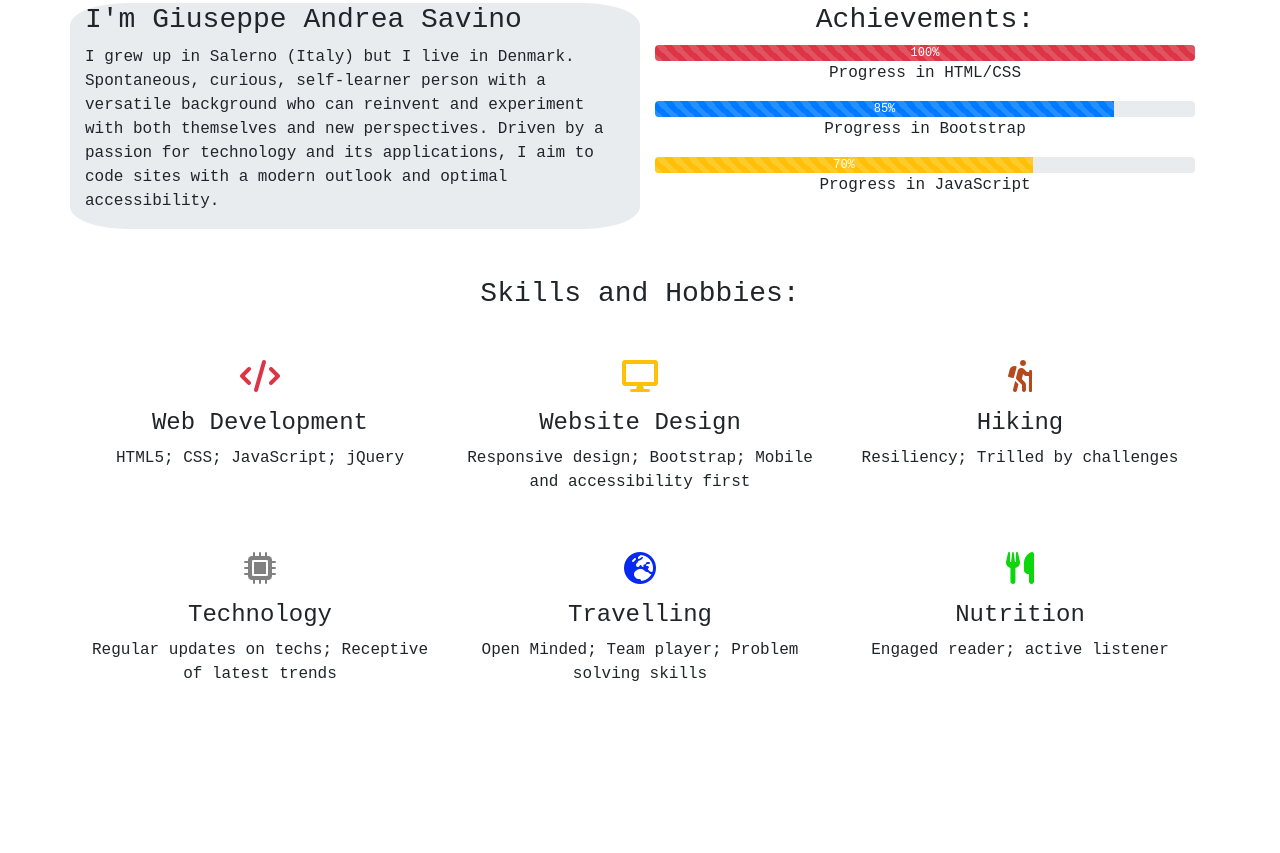
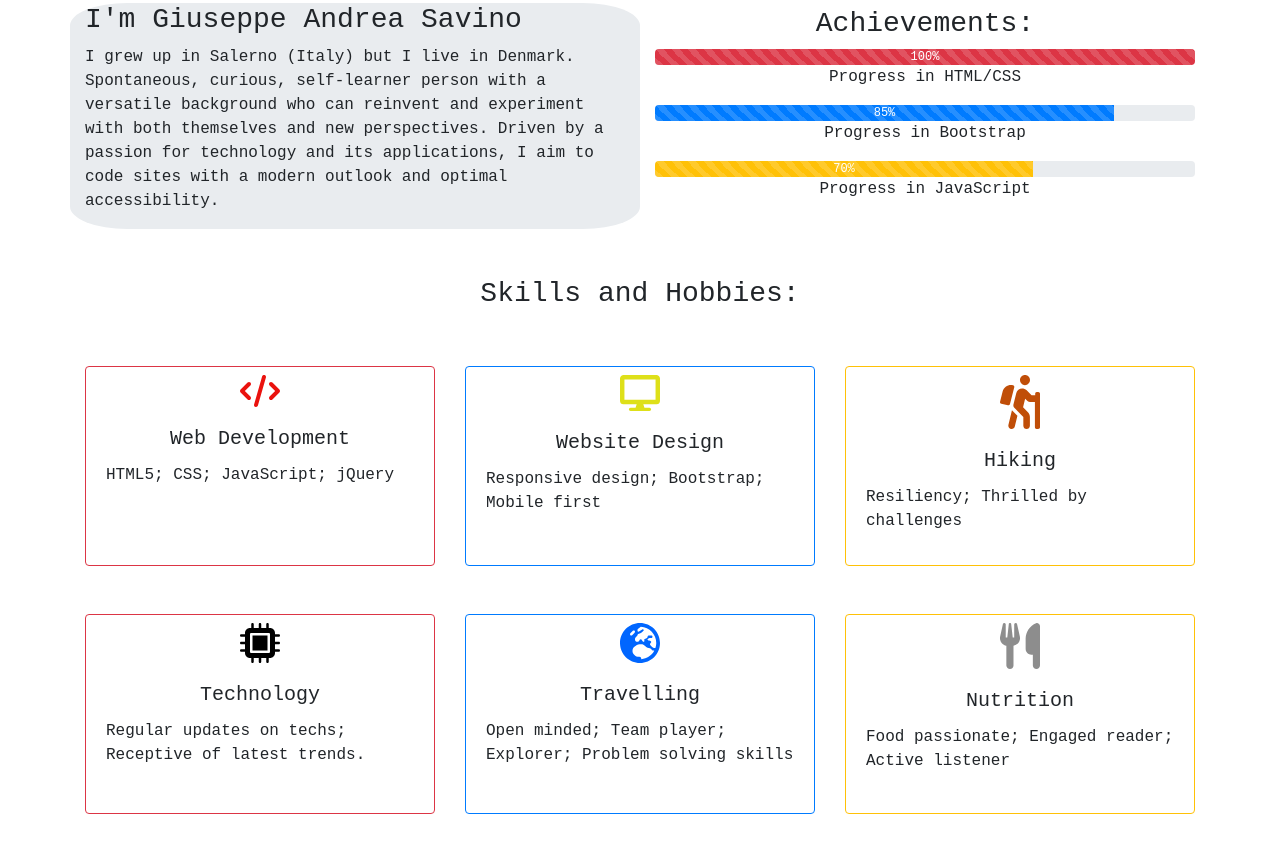
Before and after one commit to Zipep/Portfolio-2, a website: page index.html in a window 1280 px wide. Shown: the part 485-1338 px from the top of the page. Drawn offline with nearby package versions, Linux system fonts and the light colour scheme.

Commit message:
Third row

```diff
--- a/css/style.css
+++ b/css/style.css
@@ -42,8 +42,29 @@ body{
 	text-align: center;
 }
 
+/*.skills{
+	border-top: 2px dashed black;
+	border-bottom: 2px dashed black;
+	padding-top: 15px;
+}*/
 .skills i {
 	margin-bottom: 1em;
+}
+
+#webdev{
+	filter: invert(23%) sepia(50%) saturate(7357%) hue-rotate(351deg) brightness(88%) contrast(110%);
+}
+#website{
+	filter: invert(73%) sepia(72%) saturate(449%) hue-rotate(13deg) brightness(96%) contrast(116%);
+}
+#hiking{
+	filter: invert(33%) sepia(71%) saturate(5507%) hue-rotate(24deg) brightness(97%) contrast(94%);
+}
+#nutrition{
+	filter: invert(49%) sepia(96%) saturate(0%) hue-rotate(237deg) brightness(94%) contrast(92%);
+}
+#travel{
+	filter: invert(23%) sepia(69%) saturate(3745%) hue-rotate(212deg) brightness(103%) contrast(108%);
 }
 
 footer{
--- a/index.html
+++ b/index.html
@@ -45,7 +45,7 @@
             <div class="row picture col-12 col-sm-8">
 
             </div>
-            <div class="row col-12 col-sm-8 mt-1 mx-auto">
+            <div class="row col-12 col-sm-8 mt-3 mx-auto">
               <h1>Hello!</h1>
 
           </div>
@@ -63,7 +63,7 @@
              modern outlook and optimal accessibility.
             </p>
           </div>
-          <div class="col col-12 col-sm-6">
+          <div class="col col-12 col-sm-6 mt-1">
             <section class="achievements">
               <h3 id="over">Achievements:</h3>
 
@@ -92,45 +92,68 @@
         </div>
 
         <div class="row text-center">
-          <div class="col col-12 col-sm-4 mt-5 skills">
-            <i class="fa-solid fa-code fa-2xl" style="color: #dc3545;"></i>
-            <h4>Web Development</h4>
-            <p>HTML5; CSS; JavaScript; jQuery</p>
+          <div class="col col-12 col-sm-4 mt-5">
+            <div class="card border-danger text-center" style="width: auto; height: 200px;">
+              <img class="card-img-top mx-auto mt-2" id="webdev" src="css/svgs/code-solid.svg" alt="coding" style="width: 40px;">
+              <div class="card-body">
+                <h5 class="card-title">Web Development</h5>
+                <p class="card-text text-left">HTML5; CSS; JavaScript; jQuery</p>
               </div>
-
-          <div class="col col-12 col-sm-4 mt-5 skills">
-            <i class="fa-solid fa-display fa-2xl" style="color: #ffc107;"></i>
-            <h4>Website Design</h4>
-            <p>Responsive design; Bootstrap; Mobile and accessibility first</p>
             </div>
-
-          <div class="col col-12 col-sm-4 mt-5 skills">
-            <i class="fa-solid fa-person-hiking fa-2xl" style="color: rgb(180, 73, 31);"></i>
-            <h4>Hiking</h4>
-            <p>Resiliency; Trilled by challenges</p>
+            </div>
+            <div class="col col-12 col-sm-4 mt-5">
+              <div class="card border-primary text-center" style="width: auto; height: 200px;">
+                <img class="card-img-top mx-auto mt-2" id="website" src="css/svgs/display-solid.svg" alt="website" style="width: 40px;">
+                <div class="card-body">
+                  <h5 class="card-title">Website Design</h5>
+                  <p class="card-text text-left">Responsive design; Bootstrap; Mobile first</p>
+                </div>
+              </div>
+            </div>
+            <div class="col col-12 col-sm-4 mt-5">
+              <div class="card border-warning text-center" style="width: auto; height: 200px;">
+                <img class="card-img-top mx-auto mt-2" id="hiking" src="css/svgs/person-hiking-solid.svg" alt="person hiking" style="width: 40px;">
+                <div class="card-body">
+                  <h5 class="card-title">Hiking</h5>
+                  <p class="card-text text-left">Resiliency; Thrilled by challenges</p>
+                </div>
+              </div>
             </div>
 
         </div>
+
           <div class="row text-center">
-          <div class="col col-12 col-sm-4 mt-5 skills">
-            <i class="fa-solid fa-microchip fa-2xl" style="color: gray;"></i>
-            <h4>Technology</h4>
-            <p>Regular updates on techs; Receptive of latest trends</p>
+            <div class="col col-12 col-sm-4 mt-5">
+            <div class="card border-danger text-center" style="width: auto; height: 200px;">
+              <img class="card-img-top mx-auto mt-2" id="tech" src="css/svgs/microchip-solid.svg" alt="microchip" style="width: 40px;">
+              <div class="card-body">
+                <h5 class="card-title">Technology</h5>
+                <p class="card-text text-left">Regular updates on techs; Receptive of latest trends.</p>
               </div>
-
-          <div class="col col-12 col-sm-4 mt-5 skills">
-            <i class="fa-solid fa-earth-europe fa-2xl" style="color: rgb(8, 42, 240);"></i>
-            <h4>Travelling</h4>
-            <p>Open Minded; Team player; Problem solving skills</p>
             </div>
-
-          <div class="col col-12 col-sm-4 mt-5 skills">
-            <i class="fa-solid fa-utensils fa-2xl" style="color: rgb(11, 215, 11);"></i>
-            <h4>Nutrition</h4>
-            <p>Engaged reader; active listener</p>
+            </div>
+            <div class="col col-12 col-sm-4 mt-5">
+              <div class="card border-primary text-center" style="width: auto; height: 200px;">
+                <img class="card-img-top mx-auto mt-2" id="travel" src="css/svgs/earth-europe-solid.svg" alt="earth europe" style="width: 40px;">
+                <div class="card-body">
+                  <h5 class="card-title">Travelling</h5>
+                  <p class="card-text text-left">Open minded; Team player; Explorer; Problem solving skills</p>
+                </div>
+              </div>
+            </div>
+            <div class="col col-12 col-sm-4 mt-5">
+              <div class="card border-warning text-center" style="width: auto; height: 200px;">
+                <img class="card-img-top mx-auto mt-2" id="nutrition" src="css/svgs/utensils-solid.svg" alt="food utensils" style="width: 40px;">
+                <div class="card-body">
+                  <h5 class="card-title">Nutrition</h5>
+                  <p class="card-text text-left">Food passionate; Engaged reader; Active listener</p>
+                </div>
+              </div>
             </div>
 
             </div>
+
+
 
 
 
```
Also changed, not shown: css/svgs/code-solid.svg (added), css/svgs/display-solid.svg (added), css/svgs/earth-europe-solid.svg (added), css/svgs/microchip-solid.svg (added), css/svgs/person-hiking-solid.svg (added), css/svgs/utensils-solid.svg (added). Lines whose indentation alone changed are shown as unchanged.
